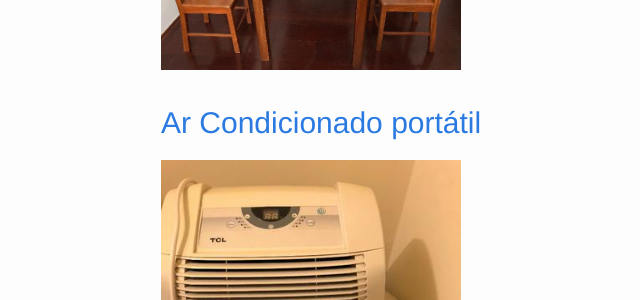
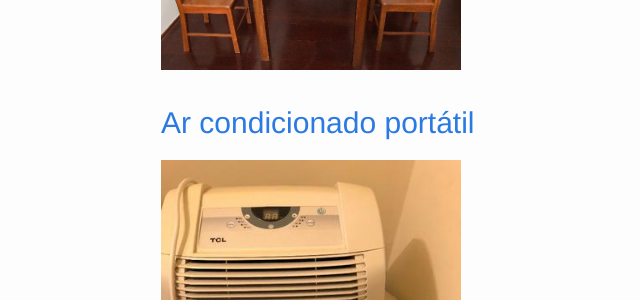
Before and after one commit to thiagogabriel/thiagogabriel.github.io, a Jekyll site: the page built from loja.html, in a window 1280 px wide and 900 px high, scrolled down 835 px. Shown: the part 154-454 px from the top of the window, without its empty margins (109-749 px from the left). Built offline with Jekyll 4.4.1, drawn with Linux system fonts in a browser that asks for light colours; part of the change alters nothing that is shown.

Commit message:
Update AC link

```diff
--- a/_data/products.yml
+++ b/_data/products.yml
@@ -10,8 +10,8 @@
   url: http://pr.olx.com.br/regiao-de-londrina/moveis/mesa-de-madeira-com-4-cadeiras-456675016
   image: mesa-4-cadeiras.jpg
 
-- title: Ar Condicionado portátil
-  url: http://pr.olx.com.br/regiao-de-londrina/eletrodomesticos/ar-condicionado-portatil-tcl-456682859
+- title: Ar condicionado portátil
+  url: http://pr.olx.com.br/regiao-de-londrina/eletrodomesticos/ar-condicionado-portatil-tcl-12000-btu-110v-462142815
   image: ar-condicionado-portatil-tcl.jpg
 
 - title: Cama de casal
```
